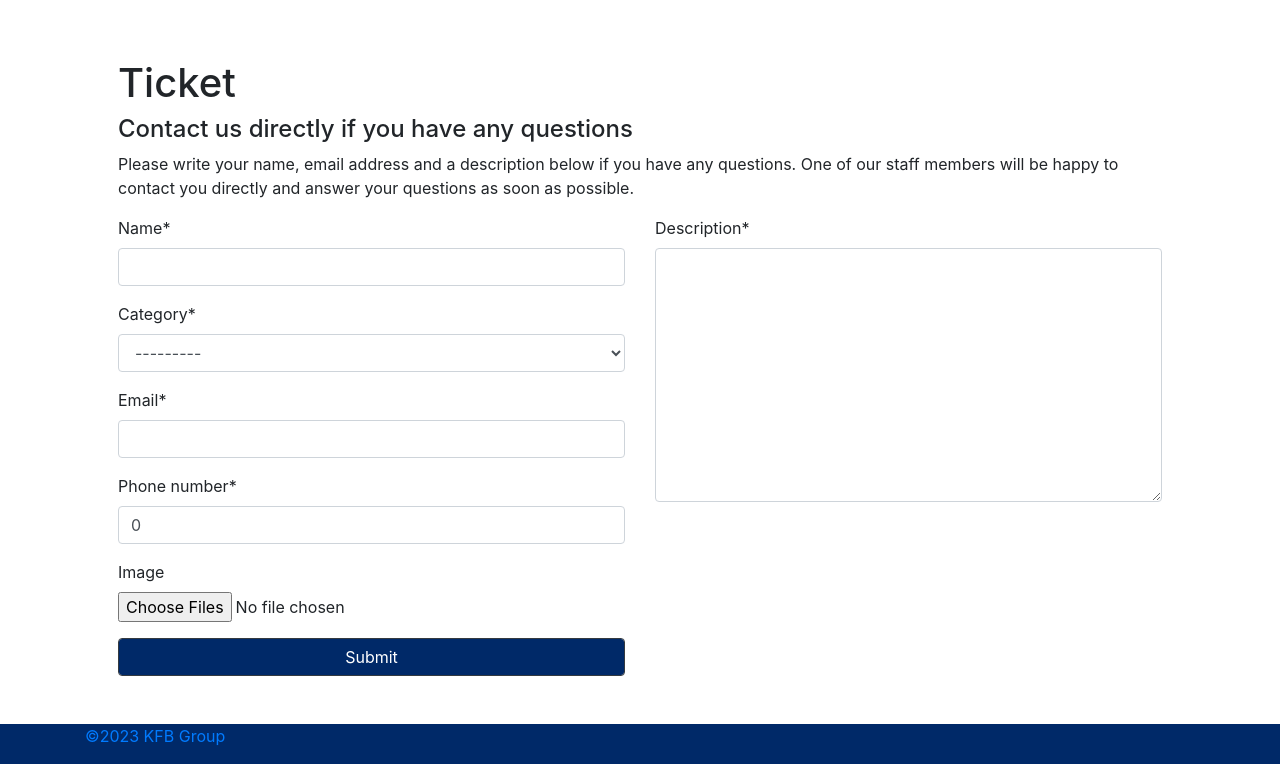
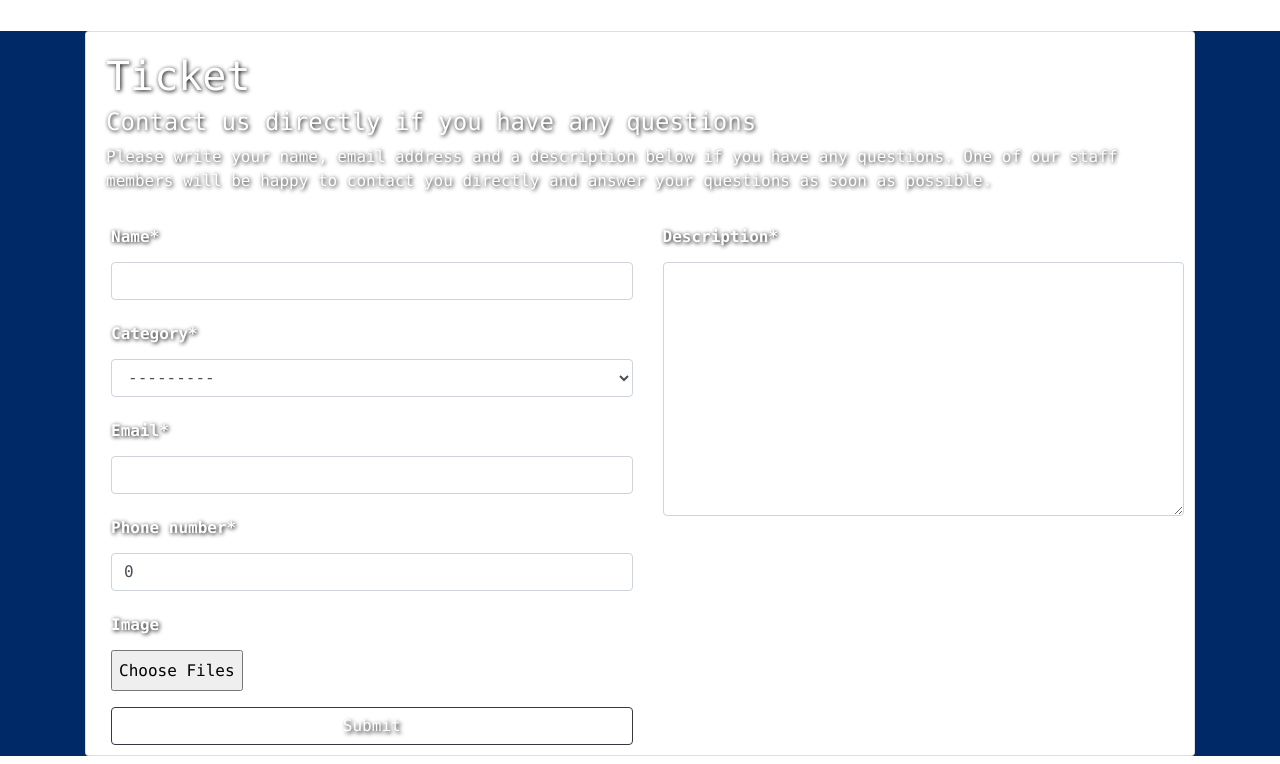
Before and after one commit to HamdyAbdelhamidHamdy/help-desk, a Django app: page / in a window 1280 px wide. Shown: the part 315-1079 px from the top of the page. Run offline with Django 4.2, Linux system fonts and the light colour scheme; data that the repository does not hold is empty; some libraries are stand-ins or nearby versions.

Commit message:
style form

```diff
--- a/static/css/style.css
+++ b/static/css/style.css
@@ -1,7 +1,26 @@
-.create-ticket-button{
-background-color: #002968 !important;
-color:#fff !important;
+.create-ticket-button {
+  color: #fff !important;
+  text-shadow: 2px 2px 4px #000000;
 }
-.footer-bottom{
-background-color: #002968 !important;
+
+.definition-of-ticket {
+  padding: 10px;
 }
+.form-ticket {
+  color: #fff;
+  line-height: 35px !important;
+  font-weight: bold;
+  padding-left: 15px;
+  font-family: "Lucida Console", "Courier New", monospace;
+}
+.form-card {
+  padding: 10px;
+}
+
+.content {
+  margin-top: 20px;
+  background-color: #002968 !important;
+  color: white;
+  text-shadow: 1px 1px 4px #000000;
+  font-family: "Lucida Console", "Courier New", monospace;
+}
--- a/templates/base.html
+++ b/templates/base.html
@@ -38,41 +38,7 @@
     <!--Contact form-->
     {% block content %}
     {% endblock %}
-  <footer id="footer" class="footer footer-1">
-       <div class="footer-bottom">
-      <div class="container">
-         <div class="row">
-            <div class="col-sm-12 col-md-9 col-lg-9">
-               <div class="footer__copyright">
-                  <nav>
-                     <ul class="list-unstyled footer__copyright-links d-flex flex-wrap">
-                        <li>
-                           <a href="javascript:void">
-                           ©2023 KFB Group
-                           </a>
-                        </li>
-                        <!--<li><a href="https://kfbgroup.com.sa/terms-and-conditions">Terms & Conditions </a></li>-->
-                        <!--<li><a href="https://kfbgroup.com.sa/privacy-policy">Privacy Policy</a></li>-->
-                     </ul>
-                  </nav>
-               </div>
-               <!-- /.Footer-copyright -->
-            </div>
-            <!-- /.col-lg-6 -->
-            <div class="col-sm-12 col-md-3 col-lg-3 d-flex align-items-center">
-               <div class="social__icons justify-content-end w-100">
-                  <!--<a href="javascript:void"><i class="fa fa-facebook"></i></a>-->
-                  <!--<a href="https://twitter.com" target="_blank"><i class="fa fa-twitter"></i></a>-->
-                  <a href="https://www.linkedin.com/company/memfriyadh/" target="_blank"><i class="fa fa-linkedin"></i></a>
-               </div>
-               <!-- /.social-icons -->
-            </div>
-            <!-- /.col-lg-6 -->
-         </div>
-         <!-- /.row -->
-      </div>
-       </div>
-</footer>
+
     <!-- Optional Javascript -->
       <script src="https://code.jquery.com/jquery-3.4.1.slim.min.js" integrity="sha384-J6qa4849blE2+poT4WnyKhv5vZF5SrPo0iEjwBvKU7imGFAV0wwj1yYfoRSJoZ+n" crossorigin="anonymous"></script>
       <script src="https://cdn.jsdelivr.net/npm/popper.js@1.16.0/dist/umd/popper.min.js" integrity="sha384-Q6E9RHvbIyZFJoft+2mJbHaEWldlvI9IOYy5n3zV9zzTtmI3UksdQRVvoxMfooAo" crossorigin="anonymous"></script>
--- a/ticket/forms.py
+++ b/ticket/forms.py
@@ -47,6 +47,7 @@ class TicketForm(forms.ModelForm):
                         params={'size': MAX_SIZE / (1024 * 1024)},
                     )
         return images
+
     def clean_image(self):
         phone_number = self.cleaned_data.get('phone_number')
         if phone_number and not phone_number.isnumeric():
--- a/ticket/templates/create_ticket.html
+++ b/ticket/templates/create_ticket.html
@@ -6,14 +6,18 @@
 {% block content %}
 
     <!--Contact form-->
-    <div class="container p-5">
+<div class="content">
+     <div class="container">
+        <div class="card form-card">
+               <div class="definition-of-ticket">
              <h1>Ticket</h1>
             <h4>Contact us directly if you have any questions</h4>
               <p>
                 Please write your name, email address and a description below if you have any questions.
                 One of our staff members will be happy to contact you directly and answer your questions as soon as possible.
               </p>
-      <form method="post" enctype="multipart/form-data">
+        </div>
+             <form method="post" enctype="multipart/form-data" class="form-ticket">
           {% csrf_token %}
           <div class="row">
             <div class="col-lg-6 col-md-12">
@@ -36,5 +40,8 @@
 
           </form>
         </div>
+      </div>
+</div>
+
 
 {% endblock %}
```
Lines whose indentation alone changed are shown as unchanged.
